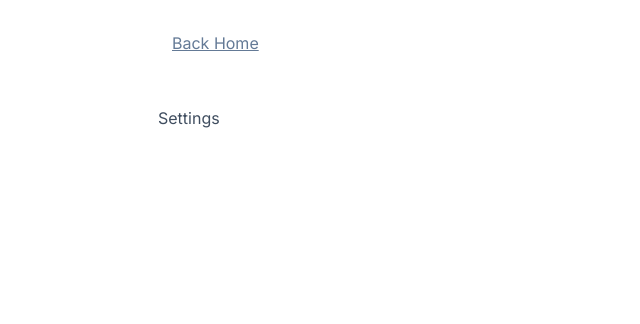
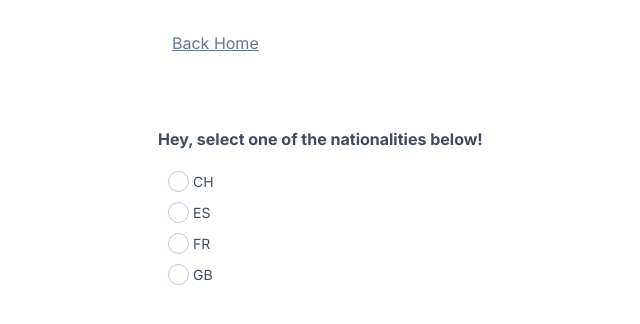
Before and after one commit to AgonIdrizi/addressBook, a React app: page /settings in a window 1280 px wide. Shown: the top 324 px of the page, without its empty margins (132-772 px from the left). Built offline with nearby package versions, Linux system fonts and the light colour scheme.

Commit message:
add RadioButton component

```diff
--- /dev/null
+++ b/src/components/UI/RadioButton/RadioButton.scss
@@ -0,0 +1,97 @@
+.RadioButton {
+  margin: 10px;
+}
+
+input[type='radio'] {
+  border-radius: 50%;
+  &:after {
+    width: 19px;
+    height: 19px;
+    border-radius: 50%;
+    background: var(--active-inner);
+    opacity: 0;
+    transform: scale(var(--s, 0.7));
+  }
+  &:checked {
+    --s: 0.5;
+  }
+}
+@supports (-webkit-appearance: none) or (-moz-appearance: none) {
+  input[type='radio'] {
+    --active: #5b708a;
+    --active-inner: #fff;
+    --focus: 2px rgba(39, 94, 254, 0.3);
+    --border: #bbc1e1;
+    --border-hover: #5b708a;
+    --background: #fff;
+    --disabled: #f6f8ff;
+    --disabled-inner: #e1e6f9;
+    -webkit-appearance: none;
+    -moz-appearance: none;
+    height: 21px;
+    outline: none;
+    display: inline-block;
+    vertical-align: top;
+    position: relative;
+    margin: 0;
+    cursor: pointer;
+    border: 1px solid var(--bc, var(--border));
+    background: var(--b, var(--background));
+    transition: background 0.3s, border-color 0.3s, box-shadow 0.2s;
+    &:after {
+      content: '';
+      display: block;
+      left: 0;
+      top: 0;
+      position: absolute;
+      transition: transform var(--d-t, 0.3s) var(--d-t-e, ease),
+        opacity var(--d-o, 0.2s);
+    }
+    &:checked {
+      --b: var(--active);
+      --bc: var(--active);
+      --d-o: 0.3s;
+      --d-t: 0.6s;
+      --d-t-e: cubic-bezier(0.2, 0.85, 0.32, 1.2);
+    }
+    &:disabled {
+      --b: var(--disabled);
+      cursor: not-allowed;
+      opacity: 0.9;
+      &:checked {
+        --b: var(--disabled-inner);
+        --bc: var(--border);
+      }
+      & + label {
+        cursor: not-allowed;
+      }
+    }
+    &:hover {
+      &:not(:checked) {
+        &:not(:disabled) {
+          --bc: var(--border-hover);
+        }
+      }
+    }
+    &:focus {
+      box-shadow: 0 0 0 var(--focus);
+    }
+    &:not(.switch) {
+      width: 21px;
+      &:after {
+        opacity: var(--o, 0);
+      }
+      &:checked {
+        --o: 1;
+      }
+    }
+    & + label {
+      font-size: 14px;
+      line-height: 21px;
+      display: inline-block;
+      vertical-align: top;
+      cursor: pointer;
+      margin-left: 4px;
+    }
+  }
+}
--- /dev/null
+++ b/src/components/UI/RadioButton/RadioButton.tsx
@@ -0,0 +1,24 @@
+import React from 'react';
+import { RadioButtonProps } from './RadioButton.types';
+import './RadioButton.scss';
+
+const RadioButton: React.FunctionComponent<RadioButtonProps> = ({
+  id,
+  value,
+  onRadioButtonHandler
+}) => {
+  return (
+    <div className="RadioButton">
+      <input
+        onChange={(e) => onRadioButtonHandler(e)}
+        id={id}
+        type="radio"
+        name="radio"
+        value={value}
+      />
+      <label htmlFor={id}>{value}</label>
+    </div>
+  );
+};
+
+export default RadioButton;
--- /dev/null
+++ b/src/components/UI/RadioButton/RadioButton.types.ts
@@ -0,0 +1,5 @@
+export interface RadioButtonProps {
+  id: string;
+  value: string;
+  onRadioButtonHandler(e: React.ChangeEvent<HTMLInputElement>): void
+}
--- /dev/null
+++ b/src/screens/Settings/Settings.scss
@@ -0,0 +1,2 @@
+.Settings {
+}
--- a/src/screens/Settings/Settings.tsx
+++ b/src/screens/Settings/Settings.tsx
@@ -1,7 +1,39 @@
-import React from 'react';
+import React, { useState } from 'react';
+import RadioButton from '../../components/UI/RadioButton/RadioButton';
+import './Settings.scss';
 
 const Settings: React.FunctionComponent = (): JSX.Element => {
-  return <div>Settings</div>;
+  const [, setSelectedValue] = useState('');
+  const onRadioButtonHandler = (e: React.ChangeEvent<HTMLInputElement>) => {
+    setSelectedValue(e.target.value);
+  };
+
+  return (
+    <div className="Settings">
+      <h4>Hey, select one of the nationalities below!</h4>
+
+      <RadioButton
+        id="r1"
+        value="CH"
+        onRadioButtonHandler={onRadioButtonHandler}
+      />
+      <RadioButton
+        id="r2"
+        value="ES"
+        onRadioButtonHandler={onRadioButtonHandler}
+      />
+      <RadioButton
+        id="r3"
+        value="FR"
+        onRadioButtonHandler={onRadioButtonHandler}
+      />
+      <RadioButton
+        id="r4"
+        value="GB"
+        onRadioButtonHandler={onRadioButtonHandler}
+      />
+    </div>
+  );
 };
 
 export default Settings;
```
